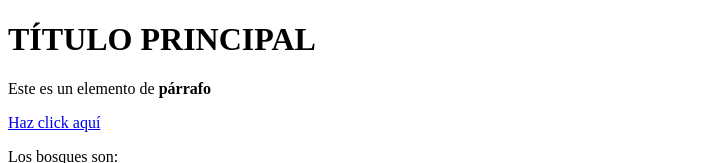
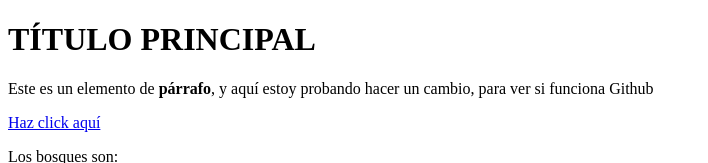
Before and after one commit to glsh4e/Cartoon-Heroe, a plain HTML site: page prueba1.html in a window 1280 px wide. Shown: the top 163 px of the page, without its empty margins (0-708 px from the left). Drawn offline with Linux system fonts and the light colour scheme.

Commit message:
probando cambio

```diff
--- a/prueba1.html
+++ b/prueba1.html
@@ -3,7 +3,7 @@
 <head><title>GLORY</title></head>
 <h1>TÍTULO PRINCIPAL</h1>
 <body>
-	<p>Este es un elemento de <b>párrafo</b></p>
+	<p>Este es un elemento de <b>párrafo</b>, y aquí estoy probando hacer un cambio, para ver si funciona Github</p>
 	<a href="https://google.com" target="_blank" title="vamos a google">Haz click aquí</a>
 	<p>Los bosques son: <br><i><b>HERMOSOS</b></i></p>
 	<img src="https://cdn.bioguia.com/embed/282d26d8249dad774c9aac0f878ed0cc9a7f26701584713041/bosques.jpg">
```
